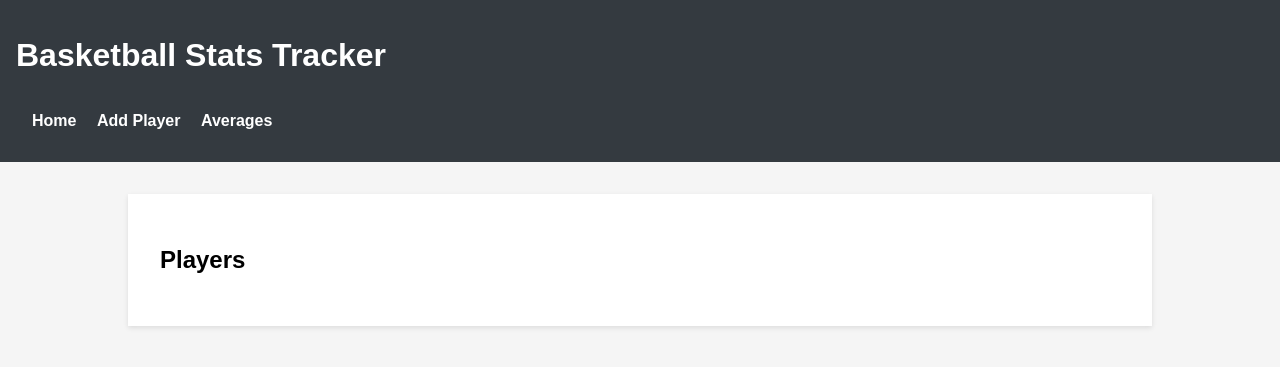
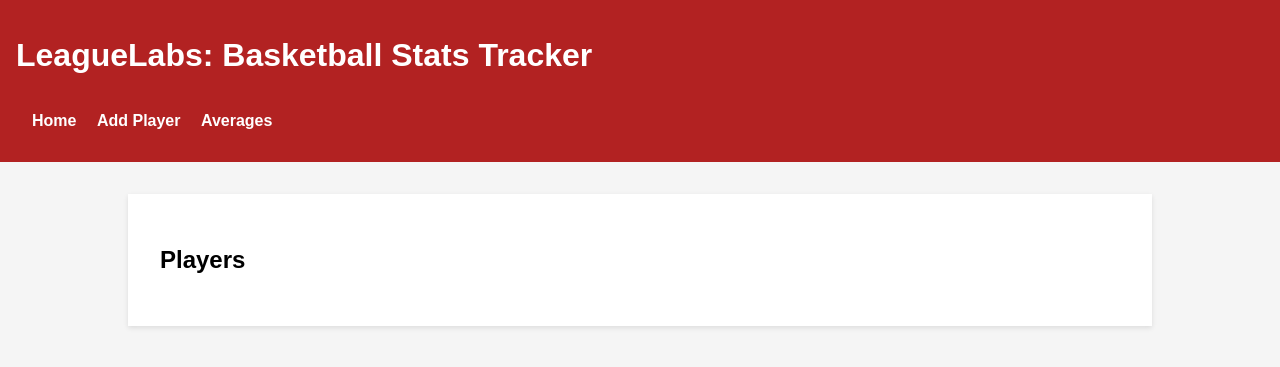
Before and after one commit to NikolasPacheco/LeagueLabs, a Flask app: page / in a window 1280 px wide. Shown: the top 367 px of the page. Run offline with Flask 3, Linux system fonts and the light colour scheme; data that the repository does not hold is empty.

Commit message:
Made some changes to make it look more presentable.

```diff
--- a/static/styles.css
+++ b/static/styles.css
@@ -6,7 +6,7 @@ body {
 }
 
 header, nav {
-    background-color: #343a40;
+    background-color: #b22222;
     color: white;
     padding: 1em;
 }
--- a/templates/layout.html
+++ b/templates/layout.html
@@ -1,12 +1,12 @@
 <!DOCTYPE html>
 <html>
 <head>
-    <title>Basketball Stats</title>
+    <title>LeagueLabs</title>
     <link rel="stylesheet" href="{{ url_for('static', filename='styles.css') }}">
 </head>
 <body>
     <header>
-        <h1>Basketball Stats Tracker</h1>
+        <h1>LeagueLabs: Basketball Stats Tracker</h1>
         <nav>
             <a href="{{ url_for('index') }}">Home</a>
             <a href="{{ url_for('add_player') }}">Add Player</a>
```
